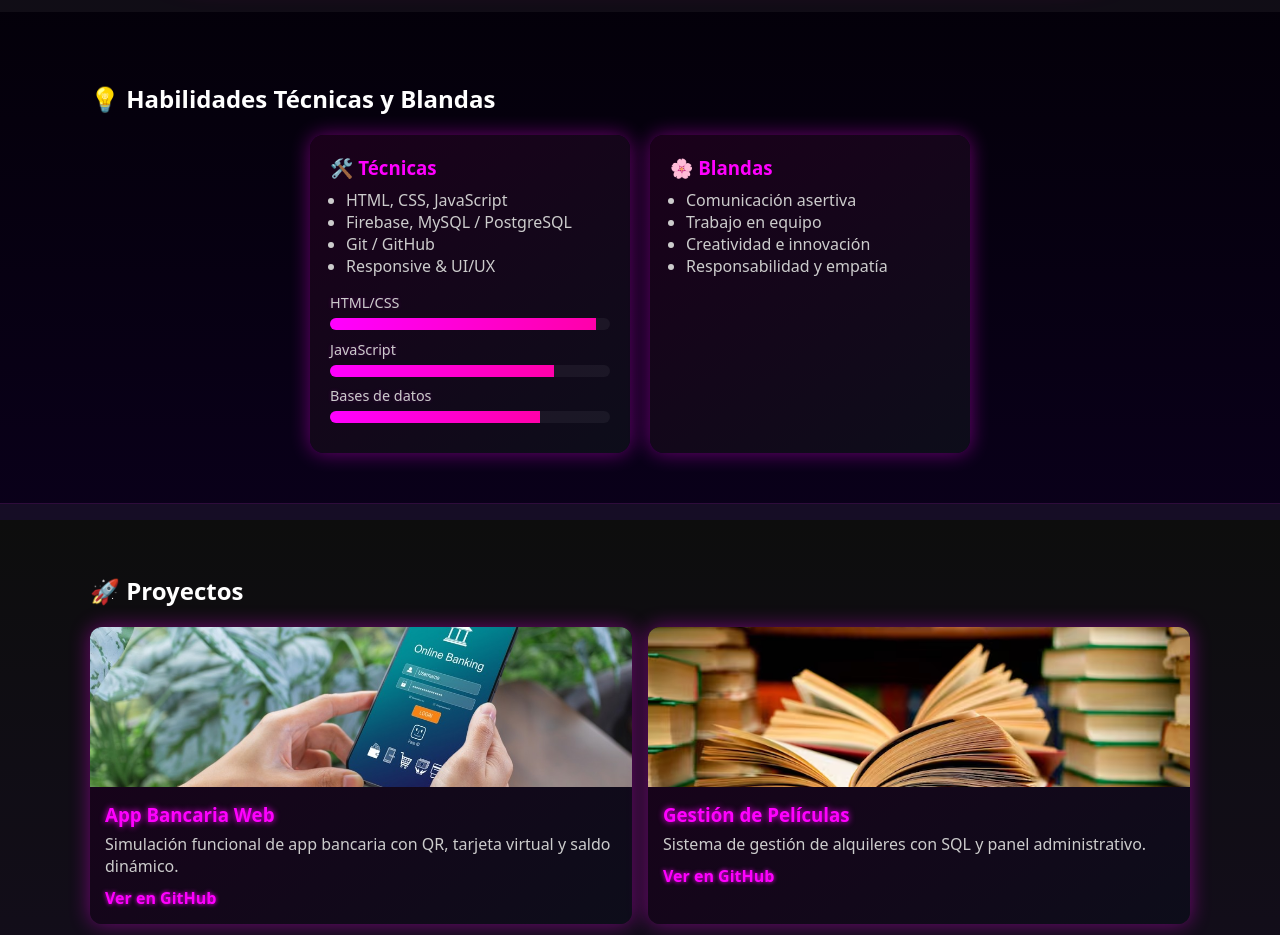
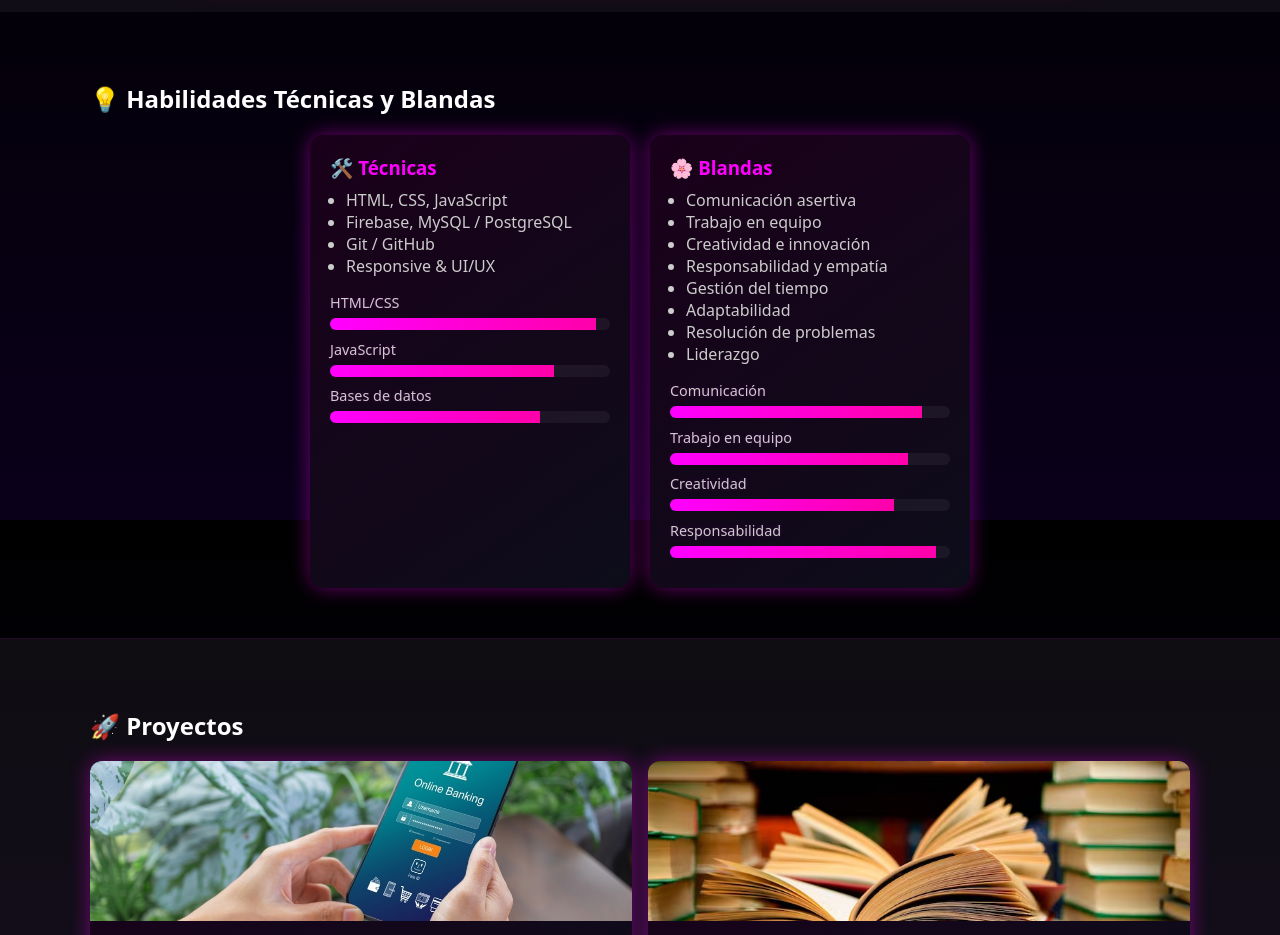
Before and after one commit to sandrypaez/Portafolio.sandry, a plain HTML site: page portafolio/index.html in a window 1280 px wide. Shown: the part 1080-2015 px from the top of the page. Drawn offline with nearby package versions, Linux system fonts and the light colour scheme.

Commit message:
feat: :sparkles: agregar secciones de habilidades técnicas y blandas al portafolio

```diff
--- a/portafolio/index.html
+++ b/portafolio/index.html
@@ -98,6 +98,7 @@
       <div class="container">
         <h2 class="section-title">💡 <span data-es="Habilidades Técnicas y Blandas" data-en="Technical & Soft Skills">Habilidades Técnicas y Blandas</span></h2>
         <div class="skills-grid">
+          <!-- HABILIDADES TÉCNICAS -->
           <div class="skill-card">
             <h3>🛠️ <span data-es="Técnicas" data-en="Technical">Técnicas</span></h3>
             <ul>
@@ -112,14 +113,26 @@
               <div class="bar"><label>Bases de datos</label><div class="bar-track"><div class="bar-fill" style="--w:75%"></div></div></div>
             </div>
           </div>
-          <div class="skill-card">
+
+          <!-- HABILIDADES BLANDAS -->
+          <div class="skill-card soft-skills">
             <h3>🌸 <span data-es="Blandas" data-en="Soft">Blandas</span></h3>
             <ul>
               <li>Comunicación asertiva</li>
               <li>Trabajo en equipo</li>
               <li>Creatividad e innovación</li>
               <li>Responsabilidad y empatía</li>
+              <li>Gestión del tiempo</li>
+              <li>Adaptabilidad</li>
+              <li>Resolución de problemas</li>
+              <li>Liderazgo</li>
             </ul>
+            <div class="skill-bars">
+              <div class="bar"><label>Comunicación</label><div class="bar-track"><div class="bar-fill" style="--w:90%"></div></div></div>
+              <div class="bar"><label>Trabajo en equipo</label><div class="bar-track"><div class="bar-fill" style="--w:85%"></div></div></div>
+              <div class="bar"><label>Creatividad</label><div class="bar-track"><div class="bar-fill" style="--w:80%"></div></div></div>
+              <div class="bar"><label>Responsabilidad</label><div class="bar-track"><div class="bar-fill" style="--w:95%"></div></div></div>
+            </div>
           </div>
         </div>
       </div>
```
